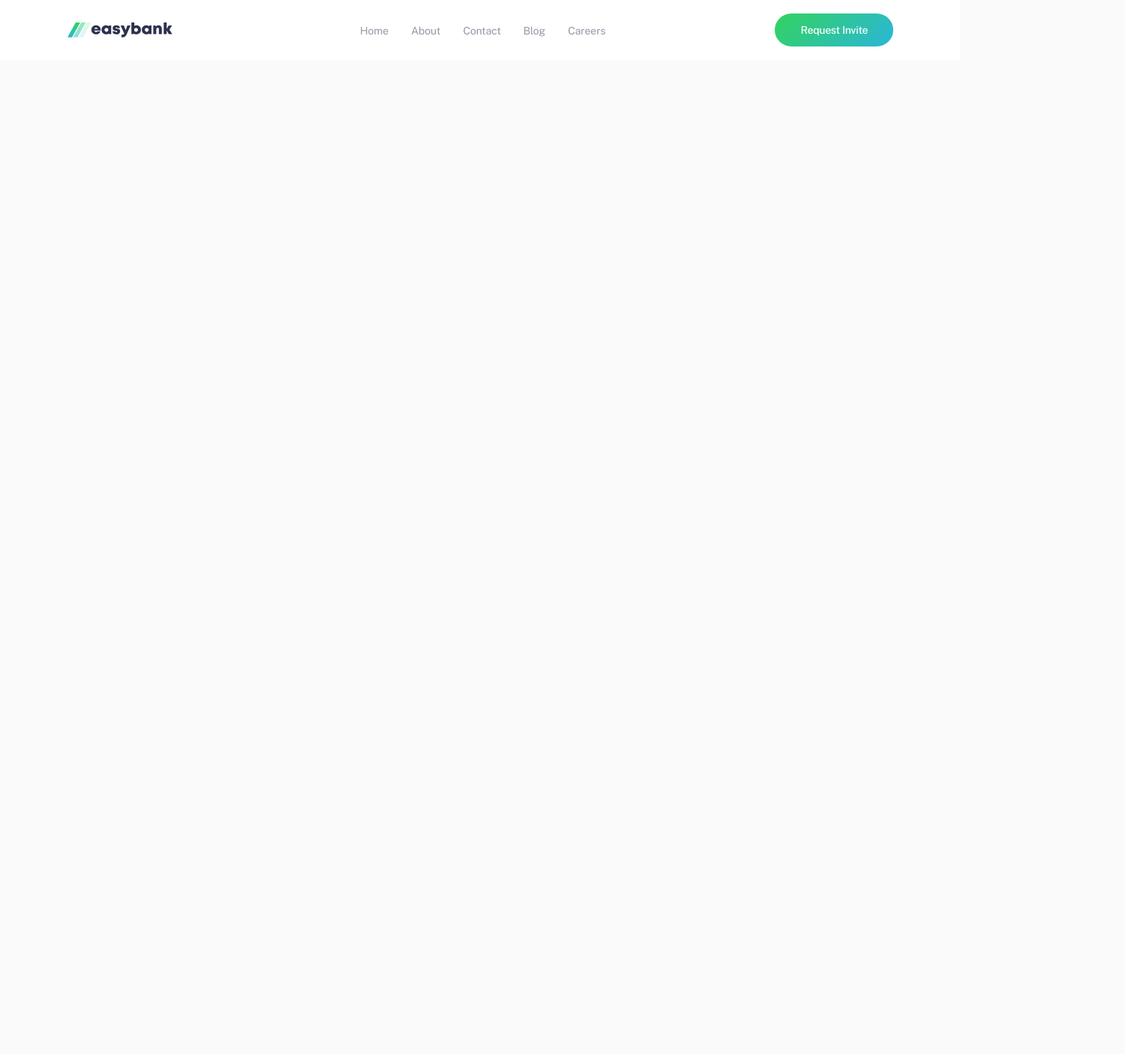
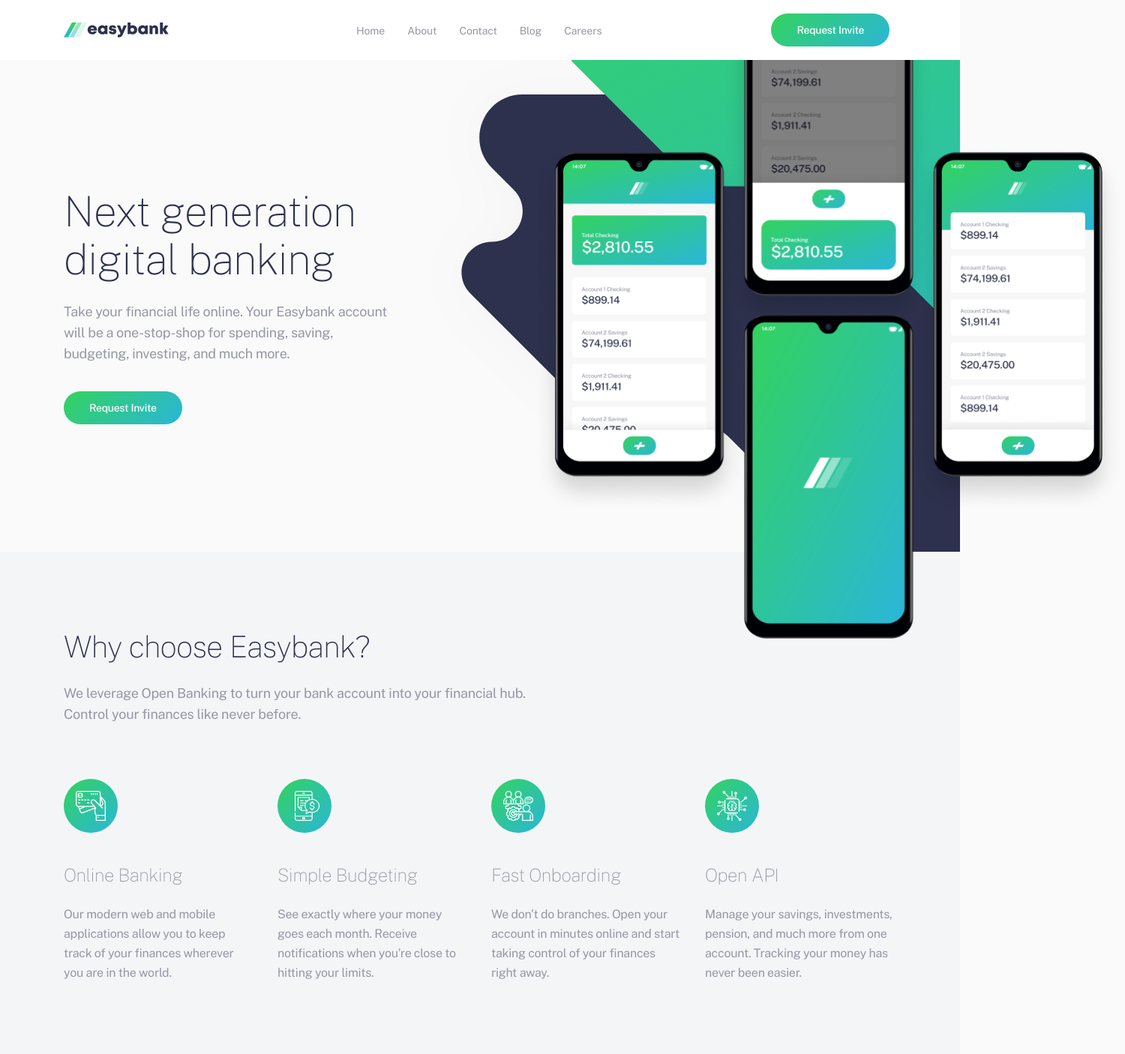
Before and after one commit to davronme/d-easybank, a plain HTML site: page index.html in a window 1280 px wide. Shown: the whole page at 75% size, 1500 px wide, since content can reach past the window. Before the commit the page ends 800 px from the top, so only its background shows below. Drawn offline with Linux system fonts and the light colour scheme.

Commit message:
add feaature section

```diff
--- a/css/style.css
+++ b/css/style.css
@@ -60,6 +60,7 @@
   letter-spacing: -0.28px;
   background-color: #fafafa;
   color: var(--text-color);
+  overflow-x: hidden;
 }
 
 /* visually-hidden */
@@ -111,9 +112,9 @@
 /* CONTAINER */
 .container{
   width: 100%;
-  max-width: 1200px;
-  padding-left: 50px;
-  padding-right: 50px;
+  max-width: 1150px;
+  padding-left: 20px;
+  padding-right: 20px;
   margin-left: auto;
   margin-right: auto;
 }
@@ -138,6 +139,8 @@
 
 /* SITE HEADER */
 .site-header {
+  position: relative;
+  z-index: 999;
   padding: 18px 0;
   background-color: #fff;
 }
@@ -224,6 +227,116 @@
   flex-grow: 1;
 }
 
+/* HERO */
+.hero {
+  padding: 170px 0;
+  position: relative;
+  background-image: url(../img/hero-bg-desktop.svg);
+  background-repeat: no-repeat;
+  background-position: calc(50% + 593px) -261px;
+  z-index: 10;
+}
+.hero__inner {
+  width: 100%;
+  max-width: 447px;
+  /* margin-right: auto; */
+}
+.hero__heading {
+  font-size: 56px;
+  font-weight: 100;
+  line-height: 64px;
+  letter-spacing: -1px;
+  color: var(--dark-blue);
+  margin-top: 0;
+  margin-bottom: 24px;
+}
+.hero__text {
+  margin-top: 0;
+  margin-bottom: 36px;
+}
+.hero__img {
+  position: absolute;
+  width: 790px;
+  height: 900px;
+  top: -128px;
+  left: calc(50% + 70px );
+  z-index: -10;
+}
+
+/* FEATURES */
+.features {
+  position: relative;
+  padding: 95px 0;
+  z-index: 5;
+  background-color: #f4f5f7;
+}
+.features__inner {
+  width: 100%;
+  max-width: 635px;
+  margin-bottom: 72px;
+}
+.features__heading {
+  margin-top: 0;
+  margin-bottom: 16px;
+  font-size: 40px;
+  font-weight: 100;
+  line-height: 64px;
+  letter-spacing: -0.71px;
+  color: var(--dark-blue);
+}
+.features__text{
+  margin: 0;
+}
+.features__list {
+  display: flex;
+  list-style: none;
+  margin: 0;
+  padding: 0;
+  margin-left: -30px;
+  margin-bottom: -80px;
+}
+.features__item {
+  width: 100%;
+  max-width: 255px;
+  margin-left: 30px;
+  margin-bottom: 80px;
+}
+
+.feature__icon-wrapper{
+  display: flex;
+  justify-content: center;
+  align-items: center;
+  width: 72px;
+  height: 72px;
+  background-color: var(--light-green);
+  background-image: var(--gradient);
+  border-radius: 50%;
+  margin-bottom: 42px;
+}
+.feature__icon{
+  width: 40px;
+  height: 40px;
+  object-fit: contain;
+  object-position: center;
+}
+
+.smoll-icon{
+  margin-left: 7px;
+}
+.feature__heading {
+  margin-top: 0;
+  margin-bottom: 26px;
+  font-size: 24px;
+  font-weight: 100;
+  letter-spacing: -0.43px;
+}
+.feature__text {
+  font-size: 16px;
+  line-height: 26px;
+  letter-spacing: -0.25px;
+  margin: 0;
+}
+
 
 
 @media
--- a/index.html
+++ b/index.html
@@ -42,6 +42,63 @@
     </div>
   </div>
 
+  <!-- MIAN CONTENT -->
+  <mian class="main-content">
+    <div class="hero">
+      <div class="hero__container container">
+        <div class="hero__inner">
+          <h2 class="hero__heading">Next generation digital banking</h2>
+
+          <p class="hero__text">Take your financial life online. Your Easybank account will be a one-stop-shop for spending, saving, budgeting, investing, and much more.</p>
+
+          <a class="button" href="#">Request Invite</a>
+        </div>
+
+        <img class="hero__img" src="img/hero-bg-desktop.svg" alt="Easybank mobile app demos" width="800" height="900" srcset="img/hero-phones-desktop.png 1x, img/hero-phones-desktop@2x.png 2x">
+      </div>
+    </div>
+
+
+    <section class="features">
+      <div class="container">
+        <div class="features__inner">
+          <h2 class="features__heading">Why choose Easybank?</h2>
+
+          <p class="features__text">We leverage Open Banking to turn your bank account into your financial hub. Control your finances like never before.</p>
+        </div>
+
+          <ul class="features__list">
+            <li class="features__item feature">
+              <div class="feature__icon-wrapper">
+                <img class="feature__icon" src="img/online-banking.svg" alt="" width="40" height="40"></div>
+              <h3 class="feature__heading">Online Banking</h3>
+              <p class="feature__text">Our modern web and mobile applications allow you to keep track of your finances wherever you are in the world.</p>
+            </li>
+
+            <li class="features__item feature">
+              <div class="feature__icon-wrapper">
+                <img class="feature__icon smoll-icon" src="img/simple-budgeting.svg" alt="" width="33.11" height="40"></div>
+              <h3 class="feature__heading">Simple Budgeting</h3>
+              <p class="feature__text">See exactly where your money goes each month. Receive notifications when you’re close to hitting your limits.</p>
+            </li>
+
+            <li class="features__item feature">
+              <div class="feature__icon-wrapper">
+                <img class="feature__icon" src="img/fast-onboarding.svg" alt="" width="40" height="40"></div>
+              <h3 class="feature__heading">Fast Onboarding</h3>
+              <p class="feature__text">We don’t do branches. Open your account in minutes online and start taking control of your finances right away.</p>
+            </li>
+
+            <li class="features__item feature">
+              <div class="feature__icon-wrapper">
+                <img class="feature__icon" src="img/open-API.svg" alt="" width="40" height="40"></div>
+              <h3 class="feature__heading">Open API</h3>
+              <p class="feature__text">Manage your savings, investments, pension, and much more from one account. Tracking your money has never been easier.</p>
+            </li>
+          </ul>
+      </div>
+    </section>
+  </mian>
 
   <script src="js/main.js"> </script>
 </body>
```
Also changed, not shown: img/fast-onboarding.svg (added), img/hero-bg-desktop.svg (added), img/hero-phones-desktop.png (added), img/hero-phones-desktop@2x.png (added), img/online-banking.svg (added), img/open-API.svg (added), img/simple-budgeting.svg (added).
